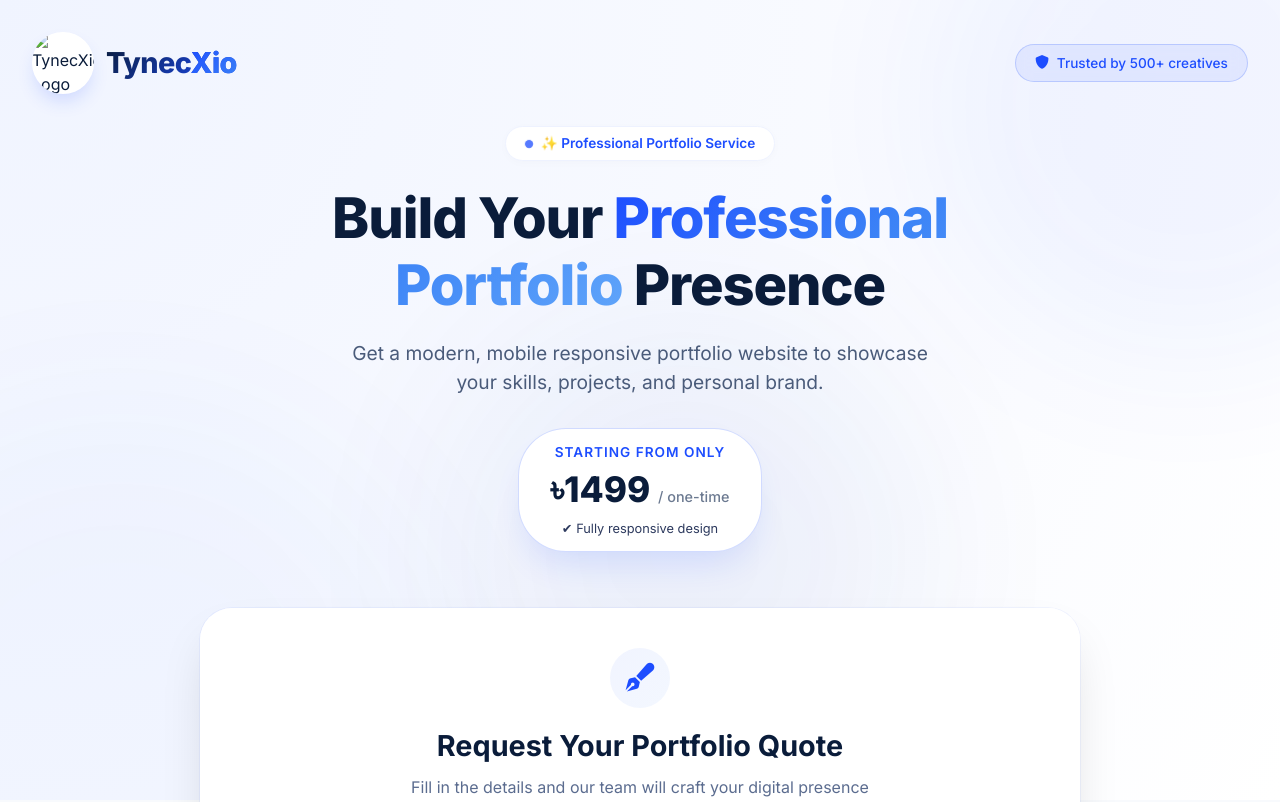
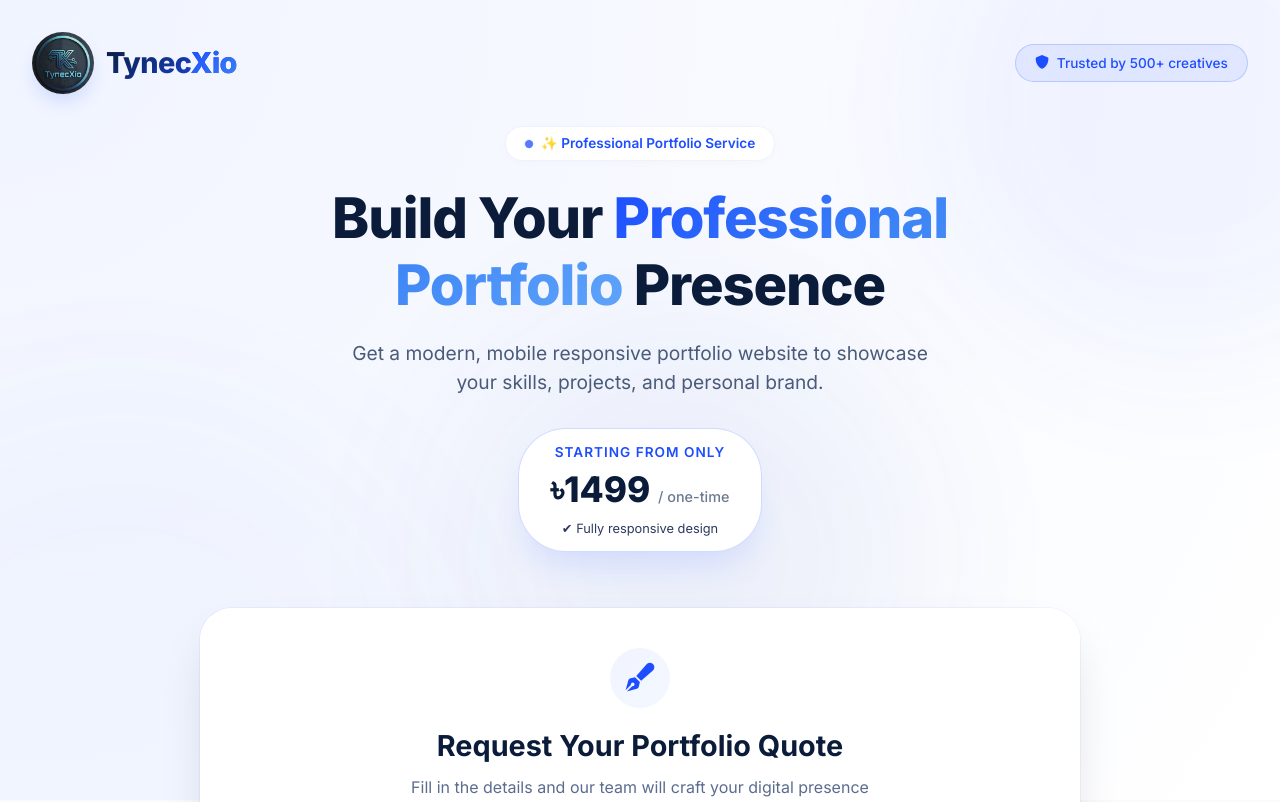
Before and after one commit to nifadhasanh21/lead-form-TynecXio, a plain HTML site: page index.html in a window 1280 px wide. Shown: the top 802 px of the page. Drawn offline with nearby package versions, Linux system fonts and the light colour scheme.

Commit message:
Update index.html

```diff
--- a/index.html
+++ b/index.html
@@ -7,8 +7,8 @@
   <meta name="description" content="Professional portfolio websites starting from ৳1499. Get your modern, mobile-responsive portfolio today.">
 
   <!-- Favicon -->
-<link rel="icon" type="image/jpeg" href="/lead form-TynecXio/tynecxio.logo.jpg">
-<link rel="shortcut icon" type="image/jpeg" href="/lead form-TynecXio/tynecxio.logo.jpgd:\Downloads-C\tynecxio.logo.jpg">
+<link rel="icon" type="image/jpeg" href="tynecxio.logo.jpg">
+
 
   <!-- EmailJS CDN -->
   <script type="text/javascript" src="https://cdn.jsdelivr.net/npm/@emailjs/browser@4/dist/email.min.js"></script>
@@ -36,7 +36,7 @@
     <div class="premium-nav">
       <div class="logo-wrapper">
   <div class="logo-icon" style="padding: 0; overflow: hidden; border-radius: 60%; width: 62px; height: 62px;">
-    <img src="/lead form-TynecXio/tynecxio.logo.jpg" alt="TynecXio Logo" style="width: 100%; height: 100%; object-fit: cover;">
+    <img src="tynecxio.logo.jpg" alt="TynecXio Logo" style="width: 100%; height: 100%; object-fit: cover;">
   </div>
   <span class="logo-text">Tynec<span>Xio</span></span>
 </div>
```
